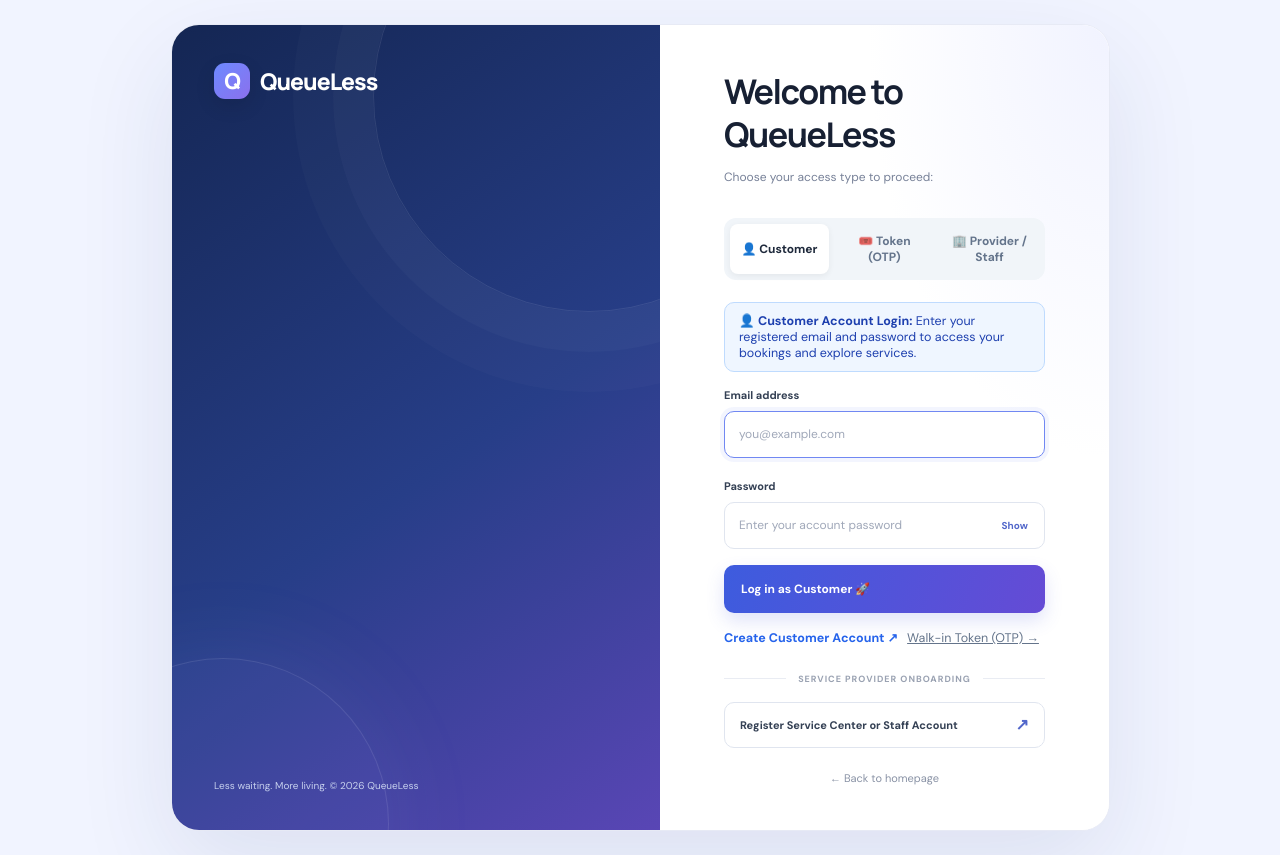
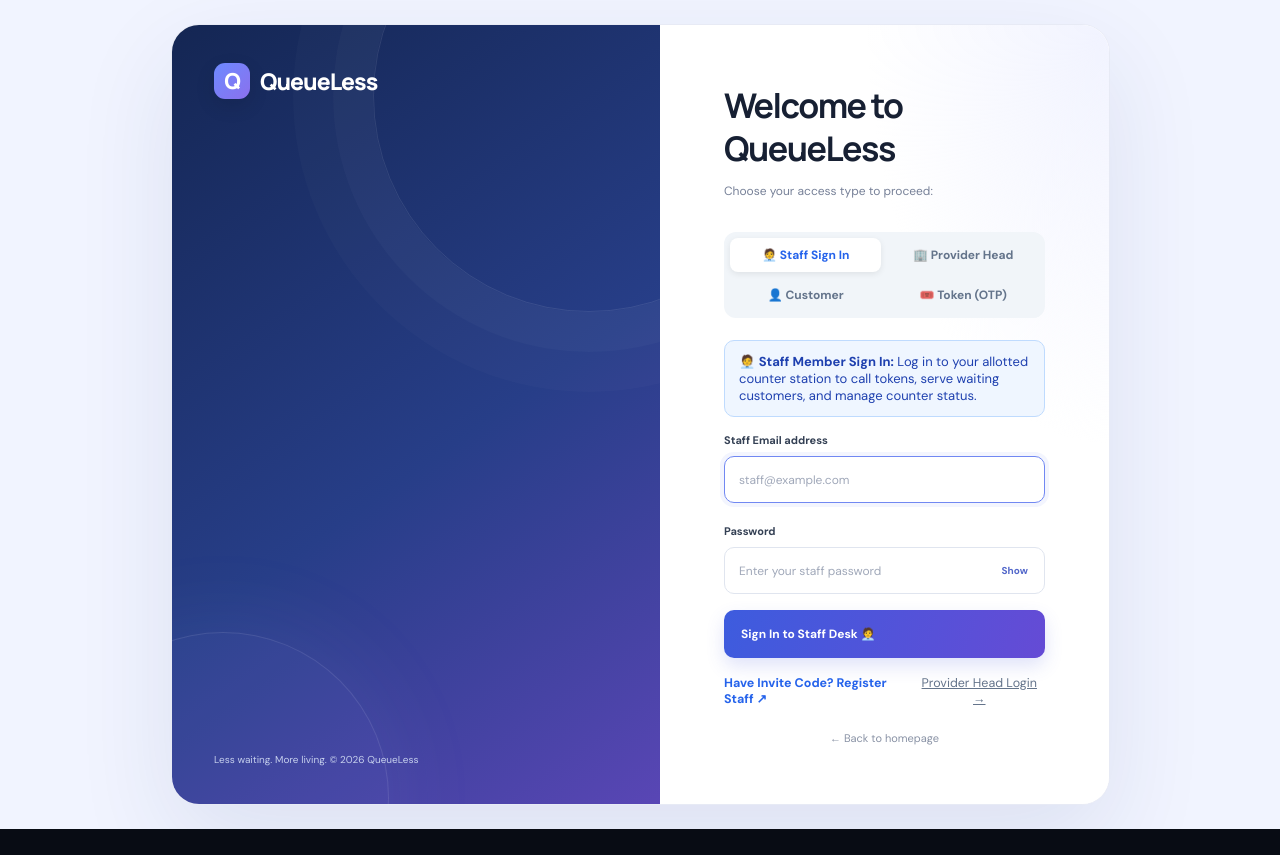
Before and after one commit to rounakjha07/queueless, a React (Vite) app in the folder client/: page /login in a window 1280 px wide. After the commit the page ends 829 px from the top, so only its background shows below. Built offline with nearby package versions, Linux system fonts and the light colour scheme.

Commit message:
feat: restore prominent dedicated Staff Sign In tab, homepage navbar button, and portal redirection

```diff
--- a/client/src/pages/customerPortal.jsx
+++ b/client/src/pages/customerPortal.jsx
@@ -379,6 +379,14 @@ export default function CustomerPortal() {
               <p className="cust-otp-subtitle">
                 Enter your <b>Token Number</b> & <b>Phone</b> for quick OTP access, or log in with your registered account.
               </p>
+            </div>
+
+            {/* Quick Staff Switch Notice */}
+            <div style={{ marginBottom: "14px", padding: "9px 12px", background: "rgba(37, 99, 235, 0.08)", borderRadius: "8px", border: "1px solid rgba(37, 99, 235, 0.2)", fontSize: "12.5px", display: "flex", justifyContent: "space-between", alignItems: "center" }}>
+              <span style={{ color: "var(--cust-text-main)" }}>🧑‍💼 Staff Member or Center Manager?</span>
+              <Link to="/login?tab=staff" style={{ fontWeight: "700", color: "#2563eb", textDecoration: "none" }}>
+                Staff Sign In →
+              </Link>
             </div>
 
             {/* 2-Tab Switcher: Account Login vs Counter Slip OTP */}
--- a/client/src/pages/home.jsx
+++ b/client/src/pages/home.jsx
@@ -17,9 +17,14 @@ function App() {
                 <div className="nav-links">
                     <a href="#how-it-works">How it works</a>
                     <Link to="/customer" style={{ fontWeight: "700", color: "#2563eb" }}>Track Live Token 🎟️</Link>
+                    <Link to="/login?tab=staff" style={{ fontWeight: "600", color: "#475569" }}>Staff Sign In 🧑‍💼</Link>
                 </div>
 
                 <div className="nav-actions">
+                    <Link className="btn btn-outline" to="/login?tab=staff" style={{ display: "inline-flex", alignItems: "center", gap: "6px", fontWeight: "700" }}>
+                        🧑‍💼 Staff Sign In
+                    </Link>
+
                     <Link className="btn btn-outline" to="/login">
                         Log in
                     </Link>
--- a/client/src/pages/login.jsx
+++ b/client/src/pages/login.jsx
@@ -6,9 +6,10 @@ function Login() {
     const searchParams = new URLSearchParams(window.location.search);
     const [loginTab, setLoginTab] = useState(() => {
         const t = searchParams.get("tab");
-        if (t === "staff" || t === "provider") return "staff";
+        if (t === "provider" || t === "manager") return "provider";
+        if (t === "customer") return "customer";
         if (t === "token" || t === "otp") return "token";
-        return "customer";
+        return "staff"; // Default to Staff Sign In
     });
 
     // Staff / Manager login state
@@ -233,11 +234,11 @@ function Login() {
                             Choose your access type to proceed:
                         </p>
 
-                        {/* 3-Tab Switch: Customer vs Token OTP vs Staff & Provider */}
+                        {/* 4-Tab Switch: Staff Sign In vs Provider vs Customer vs Token OTP */}
                         <div
                             style={{
                                 display: "grid",
-                                gridTemplateColumns: "1fr 1fr 1fr",
+                                gridTemplateColumns: "repeat(auto-fit, minmax(110px, 1fr))",
                                 gap: "6px",
                                 background: "#f1f5f9",
                                 padding: "6px",
@@ -245,6 +246,52 @@ function Login() {
                                 marginBottom: "22px",
                             }}
                         >
+                            <button
+                                type="button"
+                                onClick={() => {
+                                    setLoginTab("staff");
+                                    setMessage("");
+                                    setIsError(false);
+                                }}
+                                style={{
+                                    padding: "9px 6px",
+                                    border: "none",
+                                    borderRadius: "8px",
+                                    fontWeight: 700,
+                                    fontSize: "12px",
+                                    cursor: "pointer",
+                                    background: loginTab === "staff" ? "#ffffff" : "transparent",
+                                    color: loginTab === "staff" ? "#2563eb" : "#64748b",
+                                    boxShadow: loginTab === "staff" ? "0 2px 6px rgba(0,0,0,0.08)" : "none",
+                                    transition: "all 0.2s ease",
+                                }}
+                            >
+                                🧑‍💼 Staff Sign In
+                            </button>
+
+                            <button
+                                type="button"
+                                onClick={() => {
+                                    setLoginTab("provider");
+                                    setMessage("");
+                                    setIsError(false);
+                                }}
+                                style={{
+                                    padding: "9px 6px",
+                                    border: "none",
+                                    borderRadius: "8px",
+                                    fontWeight: 700,
+                                    fontSize: "12px",
+                                    cursor: "pointer",
+                                    background: loginTab === "provider" ? "#ffffff" : "transparent",
+                                    color: loginTab === "provider" ? "#1e293b" : "#64748b",
+                                    boxShadow: loginTab === "provider" ? "0 2px 6px rgba(0,0,0,0.08)" : "none",
+                                    transition: "all 0.2s ease",
+                                }}
+                            >
+                                🏢 Provider Head
+                            </button>
+
                             <button
                                 type="button"
                                 onClick={() => {
@@ -261,7 +308,7 @@ function Login() {
                                     cursor: "pointer",
                                     background: loginTab === "customer" ? "#ffffff" : "transparent",
                                     color: loginTab === "customer" ? "#1e293b" : "#64748b",
-                                    boxShadow: loginTab === "customer" ? "0 2px 6px rgba(0,0,0,0.06)" : "none",
+                                    boxShadow: loginTab === "customer" ? "0 2px 6px rgba(0,0,0,0.08)" : "none",
                                     transition: "all 0.2s ease",
                                 }}
                             >
@@ -284,34 +331,11 @@ function Login() {
                                     cursor: "pointer",
                                     background: loginTab === "token" ? "#ffffff" : "transparent",
                                     color: loginTab === "token" ? "#1e293b" : "#64748b",
-                                    boxShadow: loginTab === "token" ? "0 2px 6px rgba(0,0,0,0.06)" : "none",
+                                    boxShadow: loginTab === "token" ? "0 2px 6px rgba(0,0,0,0.08)" : "none",
                                     transition: "all 0.2s ease",
                                 }}
                             >
                                 🎟️ Token (OTP)
-                            </button>
-
-                            <button
-                                type="button"
-                                onClick={() => {
-                                    setLoginTab("staff");
-                                    setMessage("");
-                                    setIsError(false);
-                                }}
-                                style={{
-                                    padding: "9px 6px",
-                                    border: "none",
-                                    borderRadius: "8px",
-                                    fontWeight: 700,
-                                    fontSize: "12px",
-                                    cursor: "pointer",
-                                    background: loginTab === "staff" ? "#ffffff" : "transparent",
-                                    color: loginTab === "staff" ? "#1e293b" : "#64748b",
-                                    boxShadow: loginTab === "staff" ? "0 2px 6px rgba(0,0,0,0.06)" : "none",
-                                    transition: "all 0.2s ease",
-                                }}
-                            >
-                                🏢 Provider / Staff
                             </button>
                         </div>
 
@@ -584,31 +608,117 @@ function Login() {
                             </div>
                         )}
 
-                        {/* ================= TAB 3: STAFF & PROVIDER LOGIN ================= */}
+                        {/* ================= TAB 3: STAFF SIGN IN ================= */}
                         {loginTab === "staff" && (
                             <form onSubmit={handleEmailPasswordLogin}>
-                                <div style={{ marginBottom: "16px", padding: "10px 14px", background: "#f8fafc", borderRadius: "10px", border: "1px solid #e2e8f0", fontSize: "12.5px", color: "#475569" }}>
-                                    🏢 <b>Control Center Login:</b> Sign in to manage counter queues, call tokens, and view center analytics.
+                                <div style={{ marginBottom: "16px", padding: "12px 14px", background: "#eff6ff", borderRadius: "10px", border: "1px solid #bfdbfe", fontSize: "13px", color: "#1e40af" }}>
+                                    🧑‍💼 <b>Staff Member Sign In:</b> Log in to your allotted counter station to call tokens, serve waiting customers, and manage counter status.
                                 </div>
 
-                                <label htmlFor="login-email">Email address</label>
+                                <label htmlFor="staff-login-email">Staff Email address</label>
                                 <input
-                                    id="login-email"
+                                    id="staff-login-email"
                                     type="email"
-                                    placeholder="you@example.com"
+                                    placeholder="staff@example.com"
                                     autoComplete="email"
                                     value={email}
                                     onChange={(e) => setEmail(e.target.value)}
                                     required
+                                    autoFocus
                                 />
 
                                 <div className="auth-label-row">
-                                    <label htmlFor="login-password">Password</label>
+                                    <label htmlFor="staff-login-password">Password</label>
                                 </div>
 
                                 <div className="password-wrap">
                                     <input
-                                        id="login-password"
+                                        id="staff-login-password"
+                                        type={showPassword ? "text" : "password"}
+                                        placeholder="Enter your staff password"
+                                        autoComplete="current-password"
+                                        value={password}
+                                        onChange={(e) => setPassword(e.target.value)}
+                                        required
+                                    />
+
+                                    <button
+                                        className="password-toggle"
+                                        type="button"
+                                        onClick={() => setShowPassword(!showPassword)}
+                                        aria-label={showPassword ? "Hide password" : "Show password"}
+                                    >
+                                        {showPassword ? "Hide" : "Show"}
+                                    </button>
+                                </div>
+
+                                {message && (
+                                    <p
+                                        role="status"
+                                        style={{
+                                            color: isError ? "#dc2626" : "#16a34a",
+                                            marginTop: "12px",
+                                            fontSize: "13px",
+                                        }}
+                                    >
+                                        {message}
+                                    </p>
+                                )}
+
+                                <button
+                                    className="auth-primary-btn"
+                                    type="submit"
+                                    disabled={loading}
+                                    style={{ marginTop: "16px" }}
+                                >
+                                    {loading ? "Signing in..." : "Sign In to Staff Desk 🧑‍💼"}
+                                </button>
+
+                                <div style={{ display: "flex", justifyContent: "space-between", alignItems: "center", marginTop: "16px", fontSize: "12.5px" }}>
+                                    <Link to="/register?role=staff" style={{ color: "#2563eb", fontWeight: "700", textDecoration: "none" }}>
+                                        Have Invite Code? Register Staff ↗
+                                    </Link>
+                                    <button
+                                        type="button"
+                                        onClick={() => {
+                                            setLoginTab("provider");
+                                            setMessage("");
+                                            setIsError(false);
+                                        }}
+                                        style={{ background: "none", border: "none", color: "#64748b", cursor: "pointer", textDecoration: "underline", fontSize: "12.5px" }}
+                                    >
+                                        Provider Head Login →
+                                    </button>
+                                </div>
+                            </form>
+                        )}
+
+                        {/* ================= TAB 4: SERVICE PROVIDER HEAD LOGIN ================= */}
+                        {loginTab === "provider" && (
+                            <form onSubmit={handleEmailPasswordLogin}>
+                                <div style={{ marginBottom: "16px", padding: "12px 14px", background: "#f8fafc", borderRadius: "10px", border: "1px solid #e2e8f0", fontSize: "13px", color: "#334155" }}>
+                                    🏢 <b>Service Provider Head Login:</b> Access manager controls, counter assignments, staff invite codes, and center analytics.
+                                </div>
+
+                                <label htmlFor="provider-login-email">Provider Email address</label>
+                                <input
+                                    id="provider-login-email"
+                                    type="email"
+                                    placeholder="manager@example.com"
+                                    autoComplete="email"
+                                    value={email}
+                                    onChange={(e) => setEmail(e.target.value)}
+                                    required
+                                    autoFocus
+                                />
+
+                                <div className="auth-label-row">
+                                    <label htmlFor="provider-login-password">Password</label>
+                                </div>
+
+                                <div className="password-wrap">
+                                    <input
+                                        id="provider-login-password"
                                         type={showPassword ? "text" : "password"}
                                         placeholder="Enter your password"
                                         autoComplete="current-password"
@@ -646,26 +756,27 @@ function Login() {
                                     disabled={loading}
                                     style={{ marginTop: "16px" }}
                                 >
-                                    {loading ? "Logging in..." : "Log in to Control Center 🏢"}
+                                    {loading ? "Logging in..." : "Log In as Service Provider 🏢"}
                                 </button>
 
-                                <div className="auth-divider">
-                                    <span>SERVICE PROVIDER ONBOARDING</span>
+                                <div style={{ display: "flex", justifyContent: "space-between", alignItems: "center", marginTop: "16px", fontSize: "12.5px" }}>
+                                    <Link to="/register?role=manager" style={{ color: "#2563eb", fontWeight: "700", textDecoration: "none" }}>
+                                        Register Service Center ↗
+                                    </Link>
+                                    <button
+                                        type="button"
+                                        onClick={() => {
+                                            setLoginTab("staff");
+                                            setMessage("");
+                                            setIsError(false);
+                                        }}
+                                        style={{ background: "none", border: "none", color: "#64748b", cursor: "pointer", textDecoration: "underline", fontSize: "12.5px" }}
+                                    >
+                                        Staff Member Sign In →
+                                    </button>
                                 </div>
-
-                                <Link className="auth-secondary-btn" to="/register">
-                                    Register Service Center or Staff Account <span>↗</span>
-                                </Link>
                             </form>
                         )}
-
-                        <div className="auth-divider">
-                            <span>SERVICE PROVIDER ONBOARDING</span>
-                        </div>
-
-                        <Link className="auth-secondary-btn" to="/register">
-                            Register Service Center or Staff Account <span>↗</span>
-                        </Link>
 
                         <Link className="auth-back-link" to="/">
                             ← Back to homepage
--- a/client/src/pages/register.jsx
+++ b/client/src/pages/register.jsx
@@ -3,7 +3,12 @@ import { Link, useNavigate } from "react-router-dom";
 
 function Register() {
     const navigate = useNavigate();
-    const [role, setRole] = useState("customer"); // "customer", "manager", "staff"
+    const searchParams = new URLSearchParams(window.location.search);
+    const [role, setRole] = useState(() => {
+        const r = searchParams.get("role");
+        if (r === "staff" || r === "manager") return r;
+        return "customer";
+    });
     const [showPassword, setShowPassword] = useState(false);
     const [name, setName] = useState("");
     const [email, setEmail] = useState("");
```
